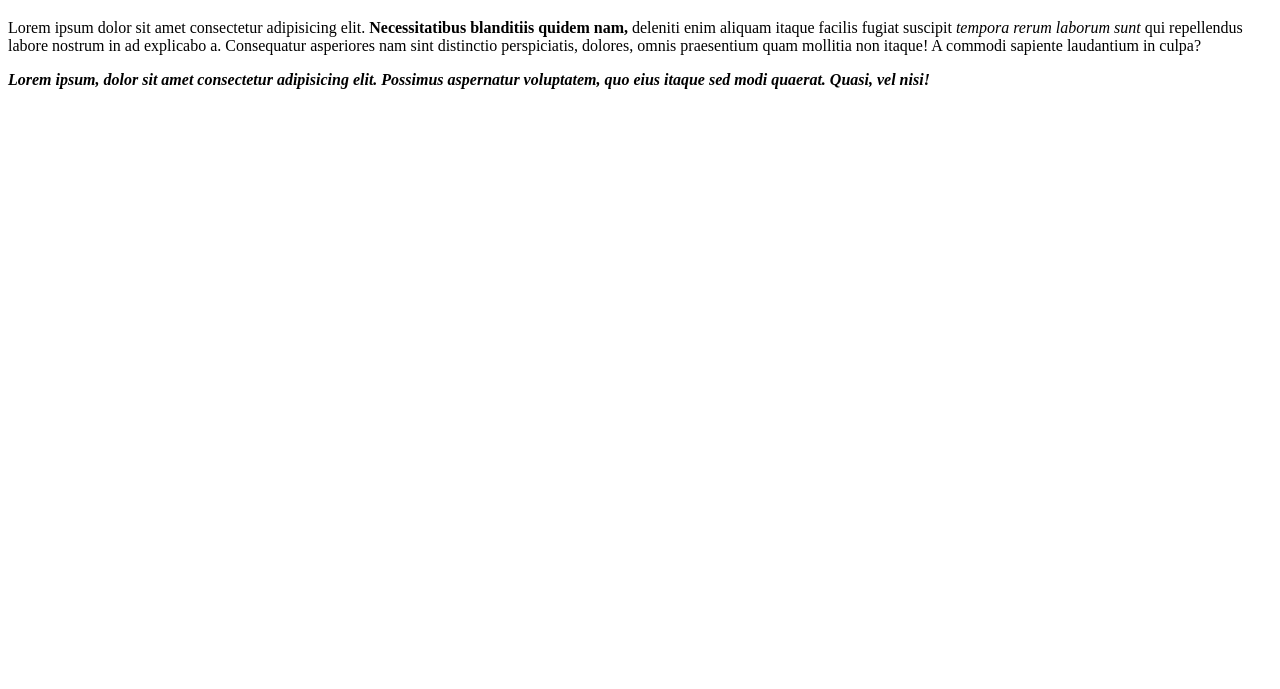
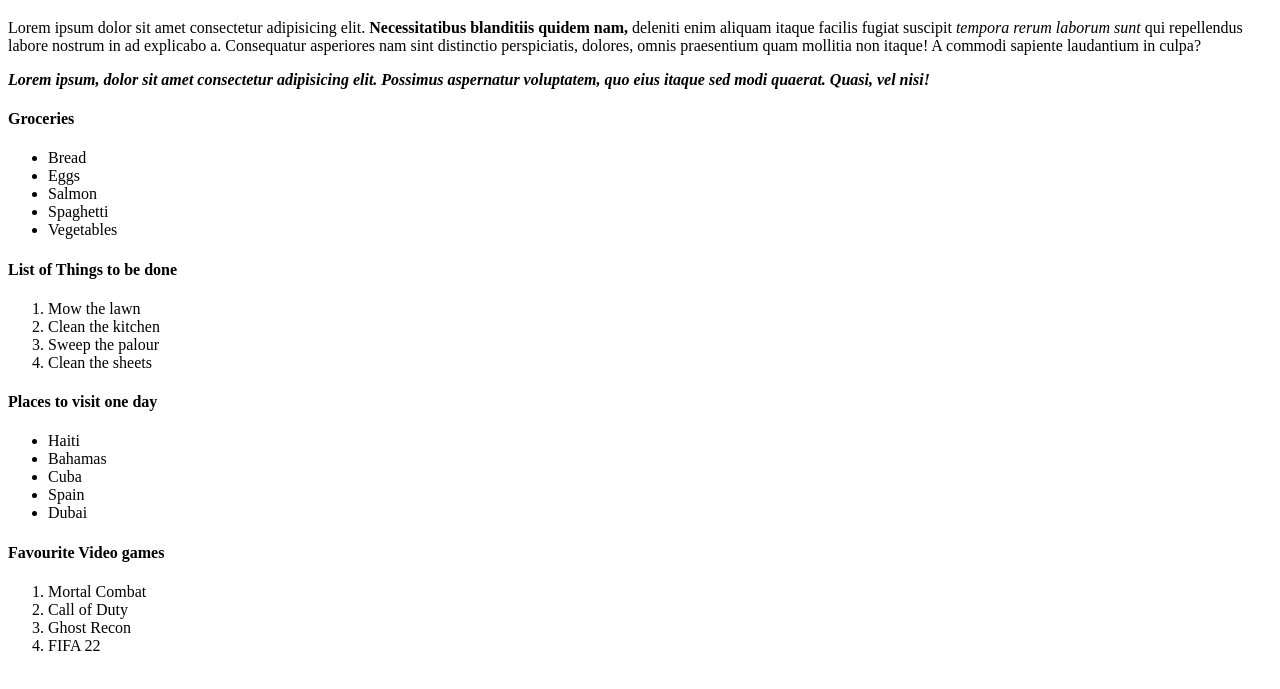
Before and after one commit to Xevlyn/odin-project-marathon, a plain HTML site: page html-boilerplate/index.html in a window 1280 px wide. Shown: the part 61-750 px from the top of the page. Drawn offline with Linux system fonts and the light colour scheme.

Commit message:
update May 23rd 08:32

```diff
--- a/html-boilerplate/index.html
+++ b/html-boilerplate/index.html
@@ -30,6 +30,39 @@
                     <strong><em>
                         Lorem ipsum, dolor sit amet consectetur adipisicing elit. Possimus aspernatur voluptatem, quo eius itaque sed modi quaerat. Quasi, vel nisi!
                     </em></strong></p>
+
+                    <p>
+                        <h4>Groceries</h4>
+                        <ul>
+                            <li>Bread</li>
+                            <li>Eggs</li>
+                            <li>Salmon</li>
+                            <li>Spaghetti</li>
+                            <li>Vegetables</li>
+                        </ul>
+                        <h4>List of Things to be done</h4>
+                        <ol>
+                            <li>Mow the lawn</li>
+                            <li>Clean the kitchen</li>
+                            <li>Sweep the palour</li>
+                            <li>Clean the sheets</li>
+                        </ol>
+                        <h4>Places to visit one day</h4>
+                        <ul>
+                            <li>Haiti</li>
+                            <li>Bahamas</li>
+                            <li>Cuba</li>
+                            <li>Spain</li>
+                            <li>Dubai</li>
+                        </ul>
+                        <h4>Favourite Video games</h4>
+                        <ol>
+                            <li>Mortal Combat</li>
+                            <li>Call of Duty</li>
+                            <li>Ghost Recon</li>
+                            <li>FIFA 22</li>
+                        </ol>
+                    </p>
             </body>
     </head>
 </html>
```
Also changed, not shown: odin-links-and-images/index.html (added, +14 -0 lines), odin-links-and-images/pages/about.html (added, +11 -0 lines), odin-links-and-images/images/dog.jpg (added).
